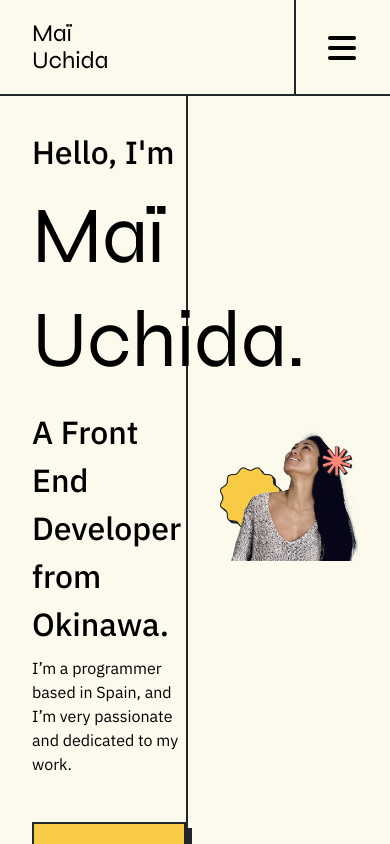
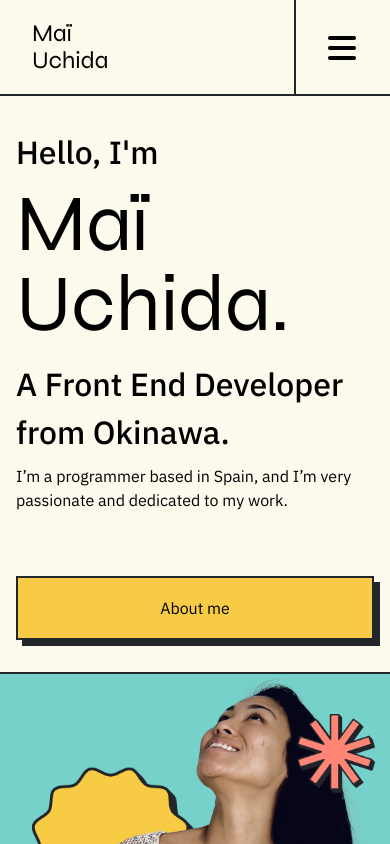
Before and after one commit to MaiMaiOkinawa/mai_portfolio, a React (Create React App) app: page / in a window 390 px wide. Shown: the top 844 px of the page. Built offline with nearby package versions, Linux system fonts and the light colour scheme.

Commit message:
Mobile size setting for all sections

```diff
--- a/src/App.css
+++ b/src/App.css
@@ -158,7 +158,7 @@ picture {
 section {
   margin-inline: auto;
   padding: 5rem 2rem;
-  max-width: 97.125em; /* 1554px */
+  max-width: min(97.125em - var(--size-02)); /*  1554px */
 }
 
 @media screen and (max-width: 53em) {
--- a/src/components/About.css
+++ b/src/components/About.css
@@ -8,6 +8,7 @@
   font-family: var(--ff-primary-heading);
   font-size: var(--fs-800);
   font-weight: var(--fw-medium);
+  margin-bottom: var(--size-02);
 }
 .about h2 {
   font-size: var(--fs-700);
@@ -16,7 +17,7 @@
 
 .about p {
   font-size: var(--fs-500);
-  line-height: var(--size-02); /* 160% */
+  line-height: var(--size-02);
   margin-bottom: var(--size-03);
 }
 
@@ -87,8 +88,8 @@
 
 @media screen and (max-width: 990px) {
   .about {
-    text-align: start;
     display: grid;
-    gap: var(--size-05);
+    /* grid-template-columns: repeat(2, 1fr); */
+    /* gap: var(--size-05); */
   }
 }
--- a/src/components/Contact.css
+++ b/src/components/Contact.css
@@ -1,18 +1,25 @@
 .contact {
   background: var(--clr-accent-purple);
   display: flex;
-  justify-content: space-around;
+  align-items: center;
+  justify-content: center;
   width: 100%;
-  height: 100%;
   border: 0.125rem solid var(--clr-basic-800);
   box-shadow: 6px 6px 0px 0px var(--clr-basic-800);
   text-align: start;
-  padding-bottom: 0;
+  padding: 0rem;
   position: relative;
 }
 
 .contact .contact-content {
-  width: 47%;
+  padding: 2rem;
+  /* width: 47%; */
+}
+
+.contact .contact-content img {
+  display: block;
+  margin: auto;
+  width: 100%;
 }
 
 .contact .contact-content h1 {
@@ -23,11 +30,14 @@
 .contact .contact-content .claim {
   font-family: var(--ff-secondary);
   font-size: var(--fs-claim);
+  line-height: 5.5rem;
+  padding-bottom: var(--size-0150);
 }
 
 .color-cards {
-  transform: translateY(45%);
+  transform: translateY(-79.5%);
   position: absolute;
+  z-index: -1;
 }
 
 .card {
@@ -54,20 +64,34 @@
 
 @media screen and (max-width: 900px) {
   .contact {
-    /* background: var(--clr-accent-purple); */
     display: grid;
-    /* justify-content: space-around;
-    width: 100%;
-    height: 100%;
-    border: 0.125rem solid var(--clr-basic-800);
-    box-shadow: 6px 6px 0px 0px var(--clr-basic-800);
-    text-align: start;
-    padding-bottom: 0;
-    position: relative; */
+    gap: 2rem;
+    width: 92vw;
+  }
+
+  .contact .contact-content {
+    align-items: start;
+    width: 95%;
+  }
+
+  .contact img {
+    justify-self: end;
+  }
+
+  .contact .contact-content h1 {
+    font-size: var(--fs-700);
+  }
+
+  .contact .contact-content .claim {
+    font-size: var(--fs-850);
+    line-height: 4rem;
   }
 
   .color-cards {
-    transform: translateY(100%);
-    position: absolute;
+    transform: translateY(-83.5%);
+  }
+
+  .big {
+    height: 22rem;
   }
 }
--- a/src/components/Contact.js
+++ b/src/components/Contact.js
@@ -4,12 +4,6 @@ import maiImg2 from "./../assets/contact.png";
 function Contact() {
   return (
     <>
-      <div class="color-cards">
-        <div className="card orange"></div>
-        <div className="card coral"></div>
-        <div className="card green"></div>
-        <div className="card big"></div>
-      </div>
       <section className="contact">
         <div className="contact-content">
           <h1>Contact me</h1>
@@ -18,6 +12,12 @@ function Contact() {
         </div>
         <img src={maiImg2} alt="mai looking up" />
       </section>
+      <div class="color-cards">
+        <div className="card orange"></div>
+        <div className="card coral"></div>
+        <div className="card green"></div>
+        <div className="card big"></div>
+      </div>
     </>
   );
 }
--- a/src/components/Footer.css
+++ b/src/components/Footer.css
@@ -1,15 +1,21 @@
 footer {
-  margin-top: 5rem;
+  border-block: 2px solid var(--clr-basic-800);
+  margin-top: 5.5rem;
+  margin-bottom: 0rem;
+  padding: 0.5rem;
+  width: 100vw;
+}
+
+footer .footer-content {
+  max-width: min(97.125em - var(--size-02)); /*  1554px */
   margin-inline: auto;
-  padding: 2rem 0rem;
-  max-width: 97.125em; /* 1554px */
   display: flex;
   justify-content: space-between;
   align-items: center;
   text-align: start;
 }
 
-footer .logo {
+footer .footer-content .logo {
   font-family: var(--ff-secondary);
   font-size: 1.5625rem;
   font-weight: medium;
@@ -18,11 +24,15 @@ footer .logo {
 
 @media screen and (max-width: 500px) {
   footer {
+    margin-bottom: 0;
+  }
+  footer .footer-content {
     display: grid;
     padding: 2rem 1.5rem;
+    margin-top: 0rem;
   }
 
-  footer .logo {
+  footer .footer-content .logo {
     margin-bottom: 1.5rem;
   }
 }
--- a/src/components/Footer.js
+++ b/src/components/Footer.js
@@ -3,12 +3,14 @@ import "./Footer.css";
 function Footer() {
   return (
     <footer>
+      <div className="footer-content">
         <p className="logo">
           Maï
           <br />
           Uchida
         </p>
         <p>© 2019-2023 Maïdemoselles</p>
+      </div>
     </footer>
   );
 }
--- a/src/components/Hero.css
+++ b/src/components/Hero.css
@@ -3,6 +3,7 @@
   height: 100%;
   display: flex;
   align-items: center;
+  justify-content: center;
   gap: 2rem;
   margin-inline: auto;
   margin-block: 0;
@@ -13,13 +14,9 @@
 .hero .hero-text {
   padding-block: 2rem;
   text-align: start;
-  /* padding-right: var(--size-02); */
-  min-width: 40%;
-  width: 40rem;
-  max-width: 40vw;
-  height: 100%;
-  border-right: 2px solid var(--clr-basic-800);
-  /* background-color: var(--clr-accent-beige); */
+  min-width: 50%;
+  max-width: 40rem;
+  margin-inline: auto;
 }
 
 .hero .hero-text h2 {
@@ -32,7 +29,7 @@
   font-family: var(--ff-claim);
   font-size: var(--fs-claim);
   font-weight: var(--fw-medium);
-  line-height: 6.5rem; /* 113.043% */
+  line-height: 5rem;
   margin-bottom: var(--size-01);
 }
 
@@ -57,15 +54,53 @@
 }
 
 .hero .image {
-  margin-left: auto;
+  display: flex;
+  width: 100%;
+  height: 35rem;
+  border-left: 2px solid var(--clr-basic-800);
+  padding-left: 1rem;
+  padding-bottom: 0;
 }
 
 .hero .image img {
+  border: 0;
   background-repeat: no-repeat;
   background-attachment: fixed;
   background-position: center;
   background-size: cover;
   object-fit: contain;
   width: 100%;
-  height: auto;
 }
+
+@media screen and (max-width: 860px) {
+  .hero {
+    display: grid;
+    gap: 0;
+  }
+
+  .hero .hero-text {
+    padding-inline: 1rem;
+    text-align: start;
+    min-width: 50%;
+    max-width: 40rem;
+    margin-inline: auto;
+  }
+
+  .hero .hero-text .btnAbout {
+    display: block;
+    text-align: center;
+    border: 0.125rem solid var(--clr-basic-800);
+    background: var(--clr-primary-400);
+    padding: var(--padding-btn);
+    box-shadow: 6px 6px 0px 0px var(--clr-basic-800);
+    transition: all 0.3s ease-in;
+  }
+
+  .hero .image {
+    background: var(--clr-accent-green);
+    width: 100vw;
+    height: auto;
+    border-left: none;
+    border-top: 2px solid var(--clr-basic-800);
+  }
+}
--- a/src/components/Navbar.css
+++ b/src/components/Navbar.css
@@ -4,17 +4,18 @@ header {
 }
 
 nav {
-  max-width: 97.125em; /* 1554px */
+  max-width: min(97.125em - var(--size-02)); /*  1554px */
+
   display: flex;
   align-items: center;
   justify-content: space-between;
   text-align: start;
   margin-inline: auto;
-  padding: 0.7rem 1rem;
+  padding: 0.7rem 2rem;
 }
 
 nav .logo {
-  margin-left: 1rem;
+  /* margin-left: 1rem; */
 }
 
 nav .menu {
@@ -84,7 +85,7 @@ nav ul #contactBtn:active {
   background: var(--clr-primary-600);
 }
 
-@media screen and (max-width: 53em) {
+@media screen and (max-width: 860px) {
   nav {
     flex-direction: column;
     align-items: start;
--- a/src/components/Project.css
+++ b/src/components/Project.css
@@ -5,6 +5,7 @@
 .project h1 {
   font-family: var(--ff-primary-heading);
   font-size: var(--fs-primary-heading);
+  margin-bottom: var(--size-02);
 }
 
 .project .project-content {
@@ -23,7 +24,7 @@
 
 .project .project-content p {
   font-size: var(--size-0125);
-  line-height: var(--size-02); /* 160% */
+  line-height: var(--size-02);
   margin-bottom: var(--size-03);
 }
 
@@ -53,21 +54,10 @@
   .project .project-content {
     display: flex;
     flex-direction: column;
-    /* grid-template-columns: repeat(2, 1fr);
-    gap: var(--size-05);
-    align-items: center;
-    justify-content: center;
-    margin-bottom: var(--size-05); */
   }
 
   .project .project-content .btn {
     display: block;
-    /* border: 0.125rem solid var(--clr-basic-800);
-  background: var(--clr-primary-400);
-  padding: var(--padding-btn);
-  box-shadow: 6px 6px 0px 0px var(--clr-basic-800);
-  transition: all 0.3s ease-in;
-  margin-right: var(--size-0150); */
     text-align: center;
     margin-inline: auto;
   }
--- a/src/components/Skill.css
+++ b/src/components/Skill.css
@@ -26,16 +26,16 @@
 
 .skill .icon-container {
   display: flex;
-
   gap: var(--size-01);
+  margin-top: var(--size-0250);
 }
 
 .skill .icon-container .icon {
-  width: 10rem;
+  width: 8rem;
+  aspect-ratio: 1;
   border: 0.125rem solid var(--clr-basic-800);
   padding: var(--size-01);
   box-shadow: 6px 6px 0px 0px var(--clr-basic-800);
-
   margin-block: var(--size-04);
   display: flex;
   justify-content: center;
@@ -43,7 +43,8 @@
 }
 
 .skill .icon-container .icon img {
-  width: 80%;
+  width: 70%;
+  overflow: hidden;
   background-repeat: no-repeat;
   background-position: center;
   background-size: cover;
@@ -57,15 +58,14 @@
     gap: var(--size-01);
   }
 
+  .skill .skill-content {
+    min-width: initial;
+    width: 100%;
+    max-width: initial;
+  }
+
   .skill .icon-container .icon {
-    /* width: 10rem;
-    border: 0.125rem solid var(--clr-basic-800);
-    padding: var(--size-01);
-    box-shadow: 6px 6px 0px 0px var(--clr-basic-800); */
-
+    flex-shrink: 2;
     margin-block: var(--size-mid);
-    /* display: flex;
-    justify-content: center;
-    align-items: center; */
   }
 }
--- a/src/components/TextLoop.css
+++ b/src/components/TextLoop.css
@@ -24,11 +24,11 @@
   font-weight: var(--fw-medium);
 }
 
-/* @keyframes loopTexts {
+@keyframes loopTexts {
   from {
     transform: translateX(0%);
   }
   to {
     transform: translateX(-50%);
   }
-} */
+}
```
Lines whose indentation alone changed are shown as unchanged.
